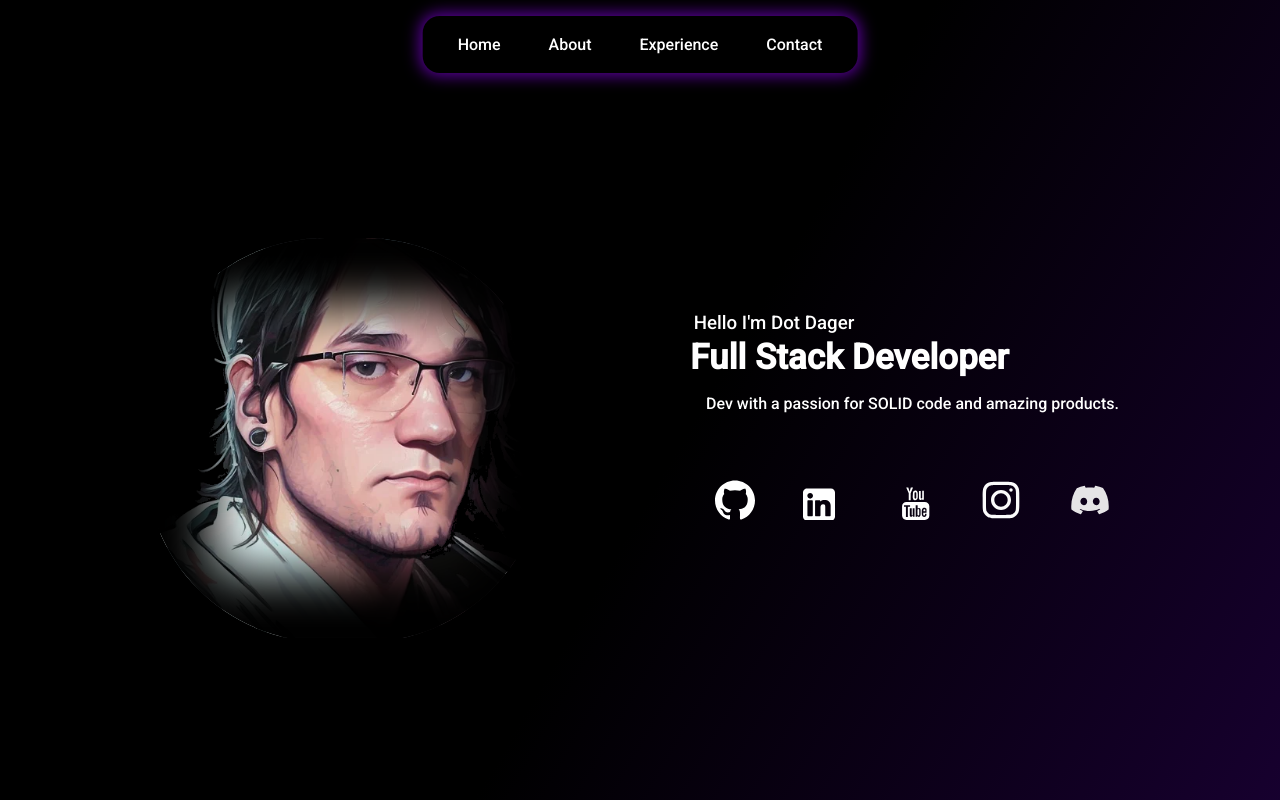
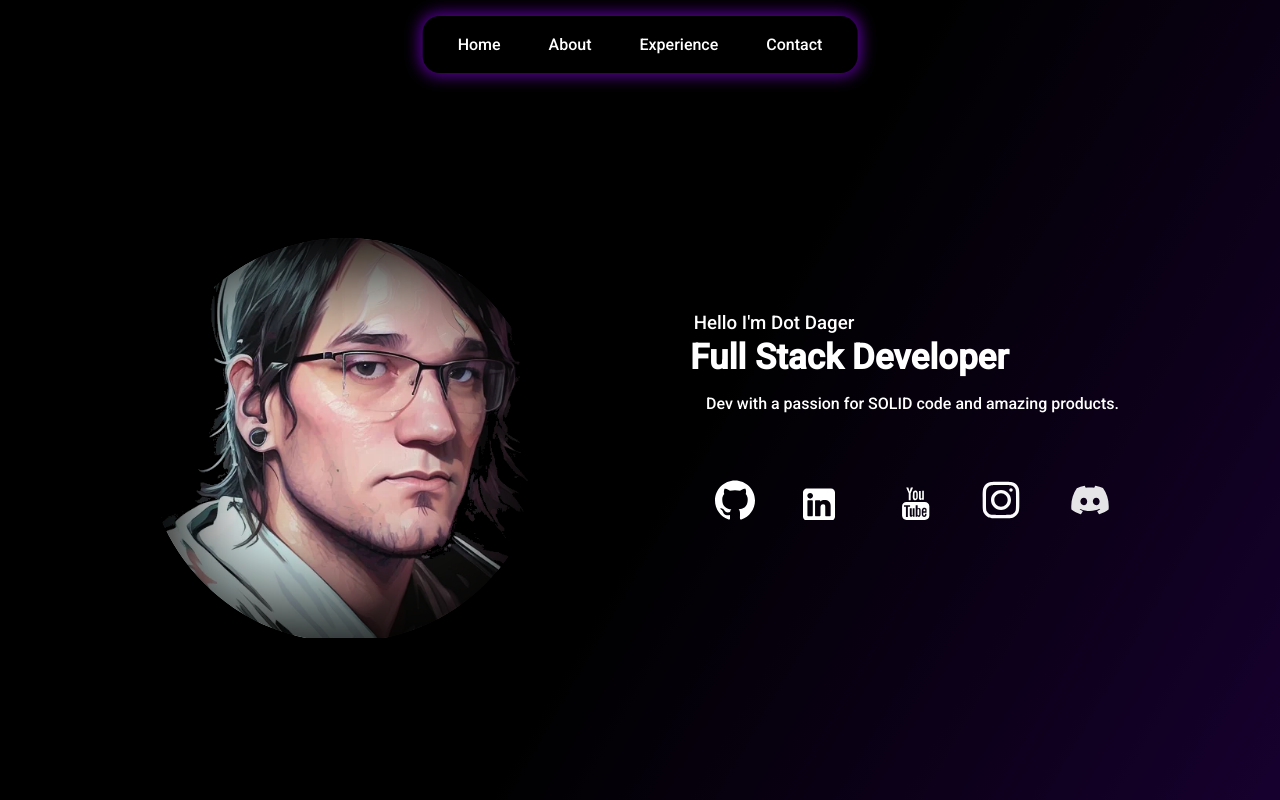
Before and after one commit to francot77/dotportfolio, a React (Create React App) app: page / in a window 1280 px wide. Shown: the top 800 px of the page. Built offline with nearby package versions, Linux system fonts and the light colour scheme.

Commit message:
deadline

```diff
--- a/src/App.css
+++ b/src/App.css
@@ -105,8 +105,9 @@ border-radius: 17px;
 }
 .img-container{
   position: relative;
-  border-radius: 45%;
+  border-radius: 50%;
   width: max-content;
+  height: max-content;
   background: transparent;
   overflow: hidden;
   margin-top: 3em;
@@ -114,7 +115,7 @@ border-radius: 17px;
 }
 .overlay{
   position: absolute;
-  box-shadow: inset 0px 0px 50px 70px black;
+  box-shadow: inset 0px 0px 100px 40px black;
   background-color: transparent;
   width: 100%;
   align-items: center;
```
